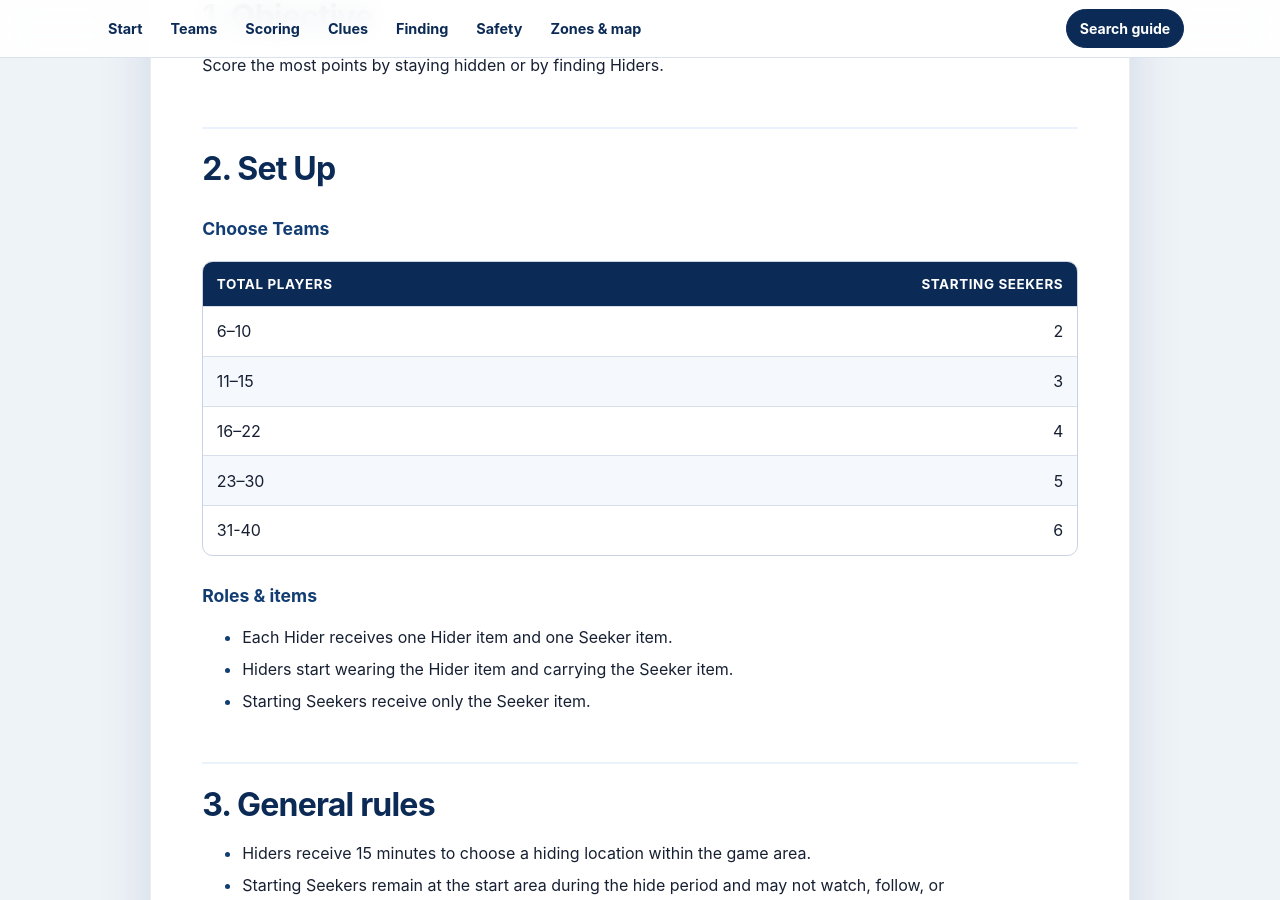
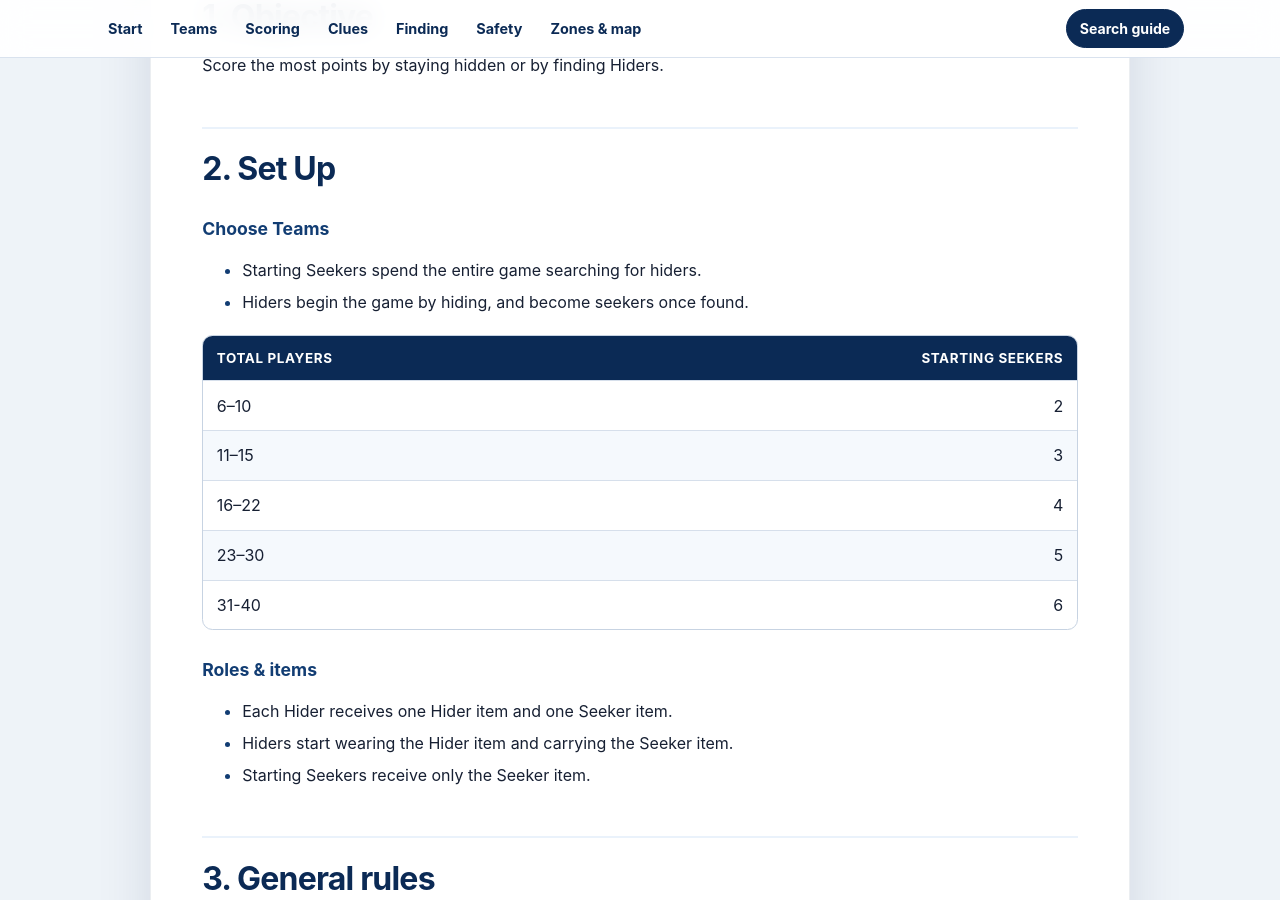
Before and after one commit to mmaxin/hide-and-seek-game, a Jekyll site: the page built from rules.md, in a window 1280 px wide and 900 px high, scrolled down 533 px. Built offline with Jekyll 4.4.1, drawn with Linux system fonts in a browser that asks for light colours; our own code applies the rules of GitHub Pages for plain Markdown files.

Commit message:
Add role description

```diff
--- a/rules.md
+++ b/rules.md
@@ -8,6 +8,10 @@ Score the most points by staying hidden or by finding Hiders.
 ## 2. Set Up
 ### Choose Teams
 {: #teams }
+
+- Starting Seekers spend the entire game searching for hiders.
+- Hiders begin the game by hiding, and become seekers once found.
+
 
 {% comment %}
 - **Starting Seekers** = max(2, total players ÷ 6, rounded up)
```
